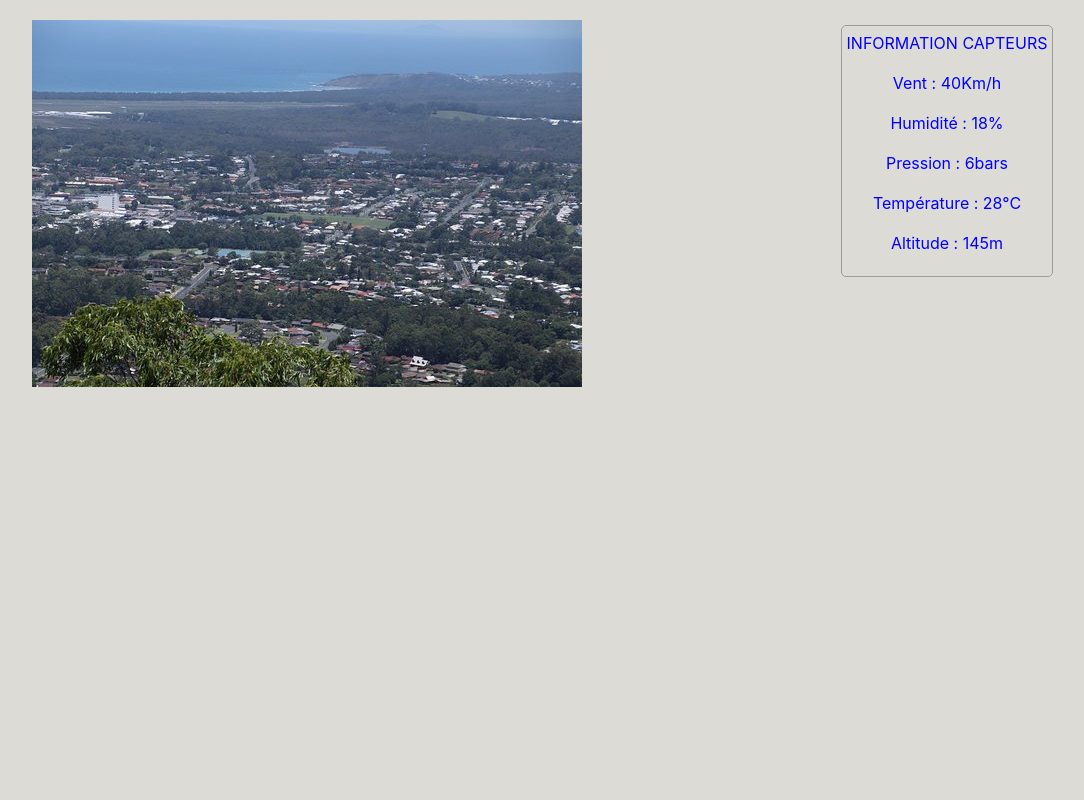
After one commit to MaurelT/FIRE, a PHP site: page /embedded.html in a window 1280 px wide. The commit adds this page. Shown: the whole page, without its empty margins (141-1225 px from the left). Run offline with PHP 8.4, Linux system fonts and the light colour scheme; some libraries are stand-ins or nearby versions.

Commit message:
Update embedded + resolution include conflicts

```diff
--- /dev/null
+++ b/Scripts/embedded.js
@@ -0,0 +1,19 @@
+/* Copyright 2018 F.I.R.E
+
+Author : Nicolas FELTEN
+Version : 0.1
+Date : 05/11/2018
+*/
+
+window.onload = function heightWindow() {
+setCaptors(40, 18, 6, 28, 145);
+};
+
+function setCaptors(wind, humidity, pression, temperature, altitude) {
+  if (wind != null)
+  document.getElementById("wind-captor").innerHTML = "Vent : " + wind + "Km/h";
+  document.getElementById("humidity-captor").innerHTML = "Humidité : " + humidity + "%";
+  document.getElementById("pression-captor").innerHTML = "Pression : " + pression + "bars";
+  document.getElementById("temperature-captor").innerHTML = "Température : " + temperature + "°C";
+  document.getElementById("altitude-captor").innerHTML = "Altitude : " + altitude + "m";
+}
--- a/Styles/camera.css
+++ b/Styles/camera.css
@@ -5,9 +5,46 @@ Version : 0.1
 Date : 26/10/2018
 */
 
-
-div.my-camera-line {
+div.my-embedded-container {
   margin: 5px;
+  padding: 5px;
   border: 1px solid #9C9C9C;
   border-radius: 5px;
 }
+
+div.my-camera-line {
+  border: 1px solid #000000;
+  border-radius: 5px;
+}
+
+p.captors {
+  font : verdana;
+  color: blue;
+}
+
+.centered img {
+  width: 150px;
+  border-radius: 50%;
+}
+
+.split {
+  height: 100%;
+  width: 50%;
+  position: fixed;
+  z-index: 1;
+  top: 0;
+  overflow-x: hidden;
+  padding-top: 20px;
+}
+
+/* Control the left side */
+.left {
+  width: 70%;
+  left: 0;
+}
+
+/* Control the right side */
+.right {
+  width: 30%;
+  right: 0;
+}
--- a/dashboard.html
+++ b/dashboard.html
@@ -21,6 +21,8 @@
   <link rel="stylesheet" type="text/css" href="Styles/camera.css">
 </head>
   <body style="background-color:#DDDBD5">
+
+      Regarde ce lien : https://codepen.io/sdthornton/pen/wBZdXq
 
         <div id="camera_container" align="center">
 
--- /dev/null
+++ b/embedded.html
@@ -0,0 +1,53 @@
+<!DOCTYPE html>
+
+<html lang="fr" dir="ltr">
+<head>
+  <meta charset="utf-8">
+  <meta http-equiv="X-UA-Compatible" content="IE=edge">
+  <meta name="viewport" content="width=device-width, initial-scale=1.0">
+  <title>FIRE</title>
+  <link rel="stylesheet" type="text/css" href="styles/inline.css">
+
+  <!-- TODO add manifest here -->
+  <link rel="manifest" href="/manifest.json">
+  <!-- Add to home screen for Safari on iOS -->
+  <meta name="apple-mobile-web-app-capable" content="yes">
+  <meta name="apple-mobile-web-app-status-bar-style" content="black">
+  <meta name="apple-mobile-web-app-title" content="Fire">
+  <link rel="apple-touch-icon" href="images/icons/icon-152x152.png">
+  <meta name="msapplication-TileImage" content="images/icons/icon-144x144.png">
+  <meta name="msapplication-TileColor" content="#2F3BA2">
+  <link rel="stylesheet" href="https://maxcdn.bootstrapcdn.com/bootstrap/4.0.0/css/bootstrap.min.css" integrity="sha384-Gn5384xqQ1aoWXA+058RXPxPg6fy4IWvTNh0E263XmFcJlSAwiGgFAW/dAiS6JXm" crossorigin="anonymous">
+</head>
+  <body style="background-color:#DDDBD5; margin-top:20px;">
+    <div class="" align="center">
+
+      <div class="split left">
+          <img src="images/tmp_photo.jpg" alt="Avatar woman">
+
+      </div>
+
+      <div class="split right">
+        <div class="centered">
+          <div class="my-embedded-container" style="display:inline-block;">
+            <p class="captors">INFORMATION CAPTEURS</p>
+            <p id="wind-captor" class="captors">Vent : No informations.</p>
+            <p id="humidity-captor" class="captors">Humidité : No informations.</p>
+            <p id="pression-captor" class="captors">Pression : No informations.</p>
+            <p id="temperature-captor" class="captors">Température : No informations.</p>
+            <p id="altitude-captor" class="captors">Altitude : No informations.</p>
+          </div>
+        </div>
+      </div>
+      </div>
+    </div>
+  </body>
+</html>
+
+
+<link rel="stylesheet" type="text/css" href="styles/camera.css">
+<script src="scripts/embedded.js"></script>
+
+<script src="https://code.jquery.com/jquery-3.2.1.slim.min.js" integrity="sha384-KJ3o2DKtIkvYIK3UENzmM7KCkRr/rE9/Qpg6aAZGJwFDMVNA/GpGFF93hXpG5KkN" crossorigin="anonymous"></script>
+<script src="https://cdnjs.cloudflare.com/ajax/libs/popper.js/1.12.9/umd/popper.min.js" integrity="sha384-ApNbgh9B+Y1QKtv3Rn7W3mgPxhU9K/ScQsAP7hUibX39j7fakFPskvXusvfa0b4Q" crossorigin="anonymous"></script>
+<script src="https://maxcdn.bootstrapcdn.com/bootstrap/4.0.0/js/bootstrap.min.js" integrity="sha384-JZR6Spejh4U02d8jOt6vLEHfe/JQGiRRSQQxSfFWpi1MquVdAyjUar5+76PVCmYl" crossorigin="anonymous"></script>
```
Also changed, not shown: Images/tmp_photo.jpg (added), 2 other files.
